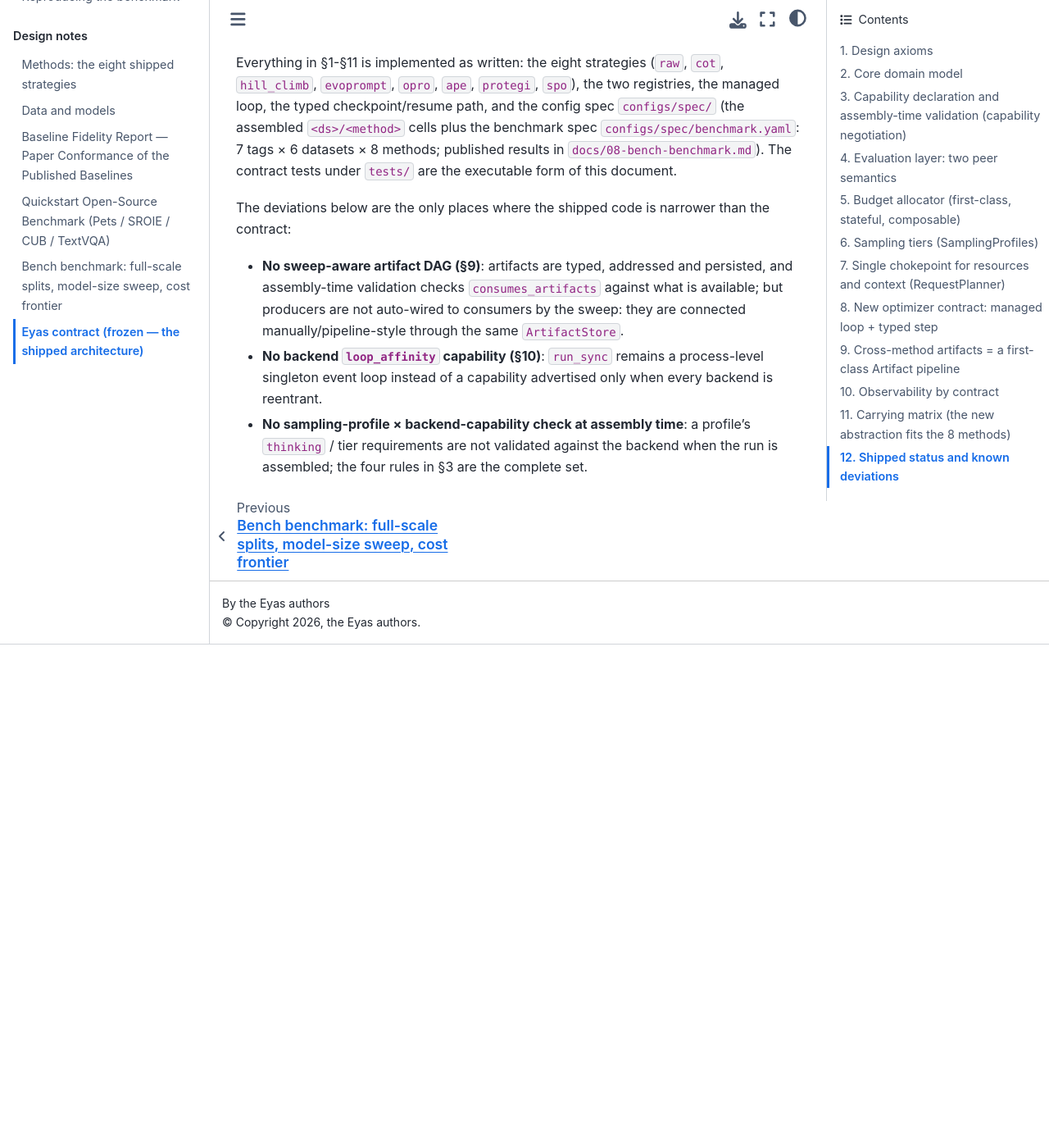
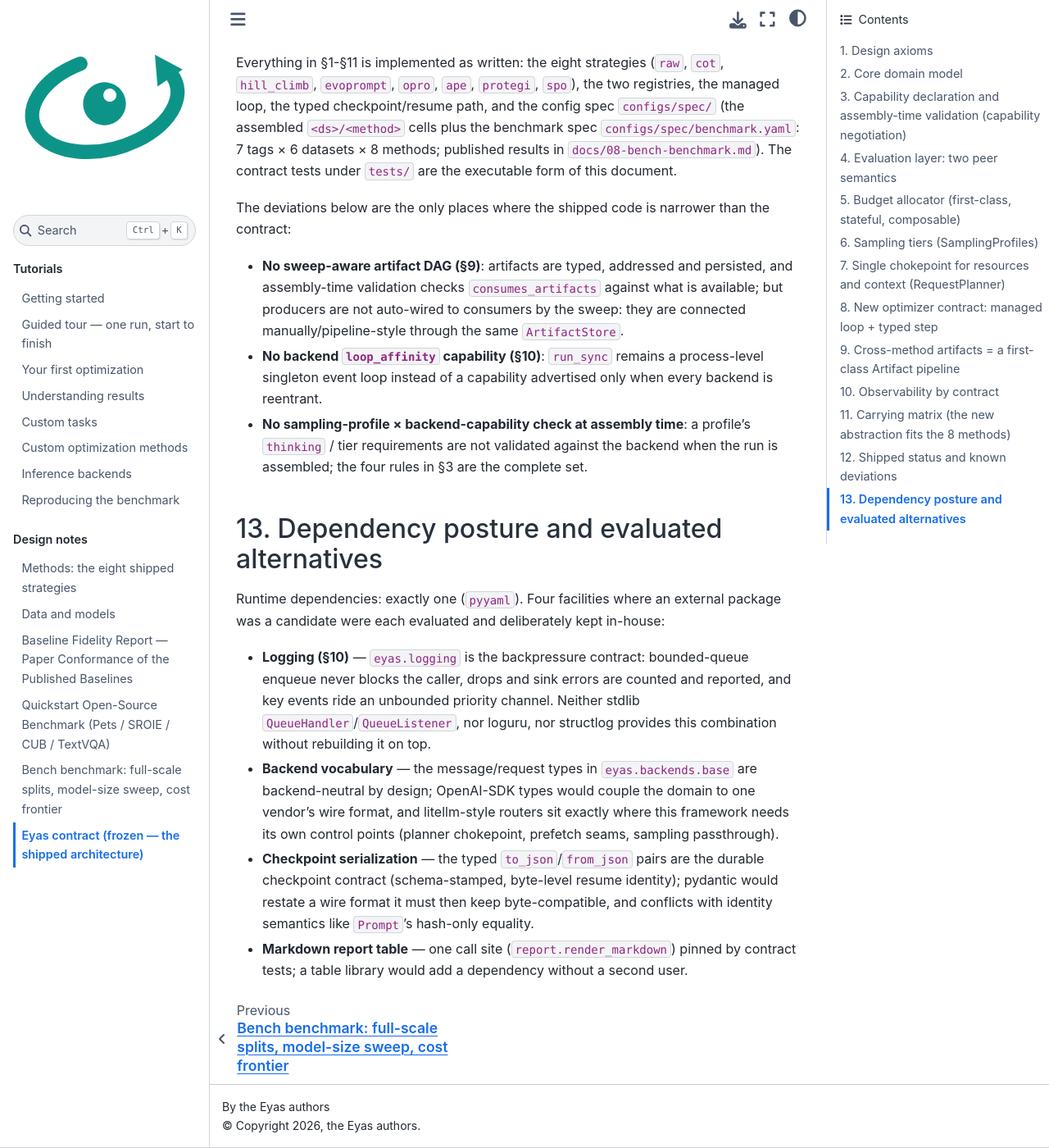
Before and after one commit to Davidham3/eyas, a Sphinx documentation site: the page built from docs/10-architecture.md, in a window 1280 px wide and 1400 px high, scrolled down 12897 px. Shown: the whole window at 82% size. Built offline with Sphinx 7.4.7 and the Sphinx Book theme 1.1.4, drawn with Linux system fonts in a browser that asks for light colours; before the commit the page ends 13683 px from its top, so only the background shows below that.

Commit message:
docs(arch): dependency posture and the four evaluated library alternatives

```diff
--- a/docs/10-architecture.md
+++ b/docs/10-architecture.md
@@ -517,3 +517,25 @@ contract:
 - **No sampling-profile × backend-capability check at assembly time**: a profile's
   `thinking` / tier requirements are not validated against the backend when the run is
   assembled; the four rules in §3 are the complete set.
+
+## 13. Dependency posture and evaluated alternatives
+
+Runtime dependencies: exactly one (`pyyaml`). Four facilities where an external
+package was a candidate were each evaluated and deliberately kept in-house:
+
+- **Logging (§10)** — `eyas.logging` is the backpressure contract: bounded-queue
+  enqueue never blocks the caller, drops and sink errors are counted and reported,
+  and key events ride an unbounded priority channel. Neither stdlib
+  `QueueHandler`/`QueueListener`, nor loguru, nor structlog provides this
+  combination without rebuilding it on top.
+- **Backend vocabulary** — the message/request types in `eyas.backends.base` are
+  backend-neutral by design; OpenAI-SDK types would couple the domain to one
+  vendor's wire format, and litellm-style routers sit exactly where this framework
+  needs its own control points (planner chokepoint, prefetch seams, sampling
+  passthrough).
+- **Checkpoint serialization** — the typed `to_json`/`from_json` pairs are the
+  durable checkpoint contract (schema-stamped, byte-level resume identity);
+  pydantic would restate a wire format it must then keep byte-compatible, and
+  conflicts with identity semantics like `Prompt`'s hash-only equality.
+- **Markdown report table** — one call site (`report.render_markdown`) pinned by
+  contract tests; a table library would add a dependency without a second user.
```
